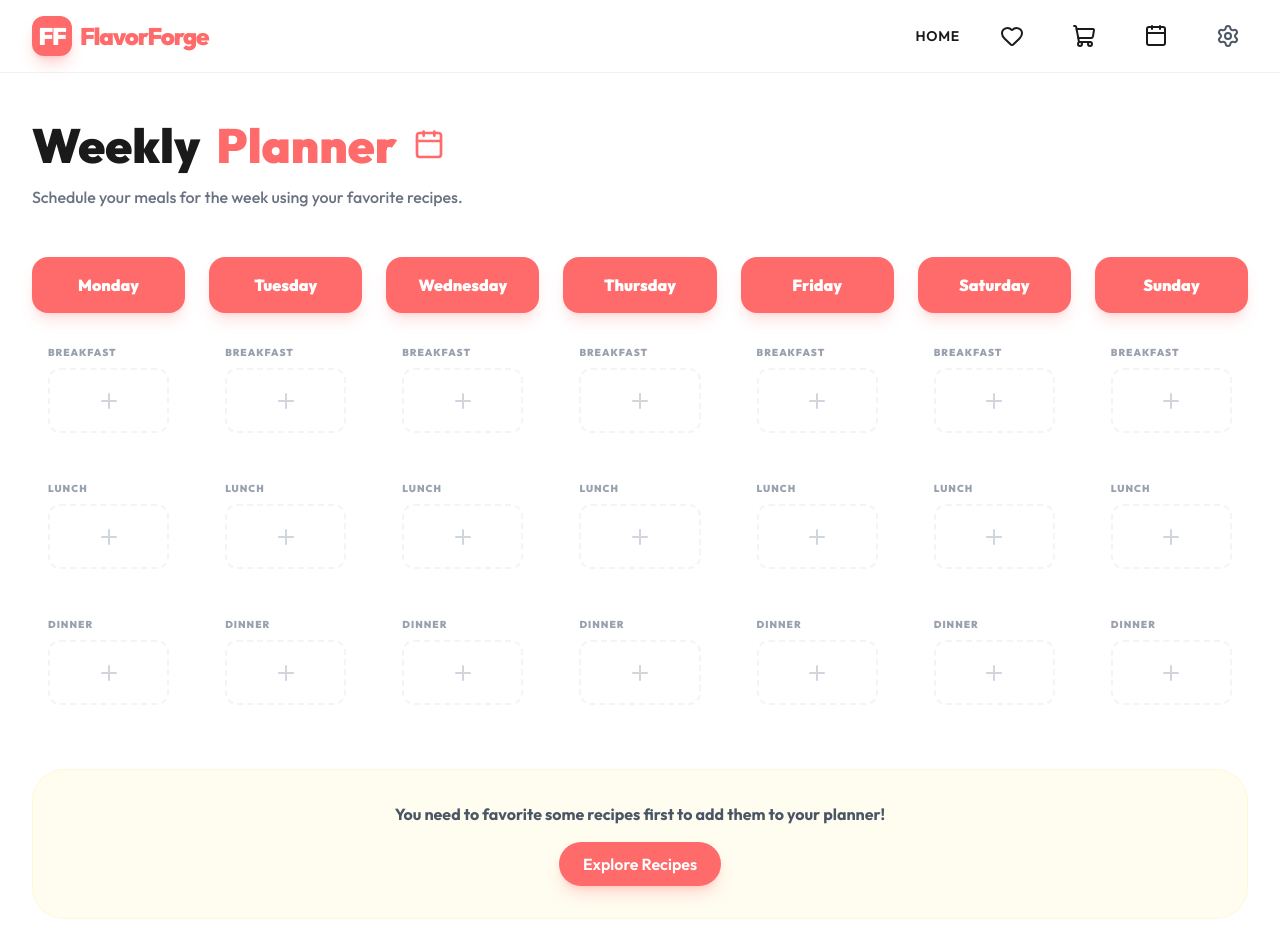
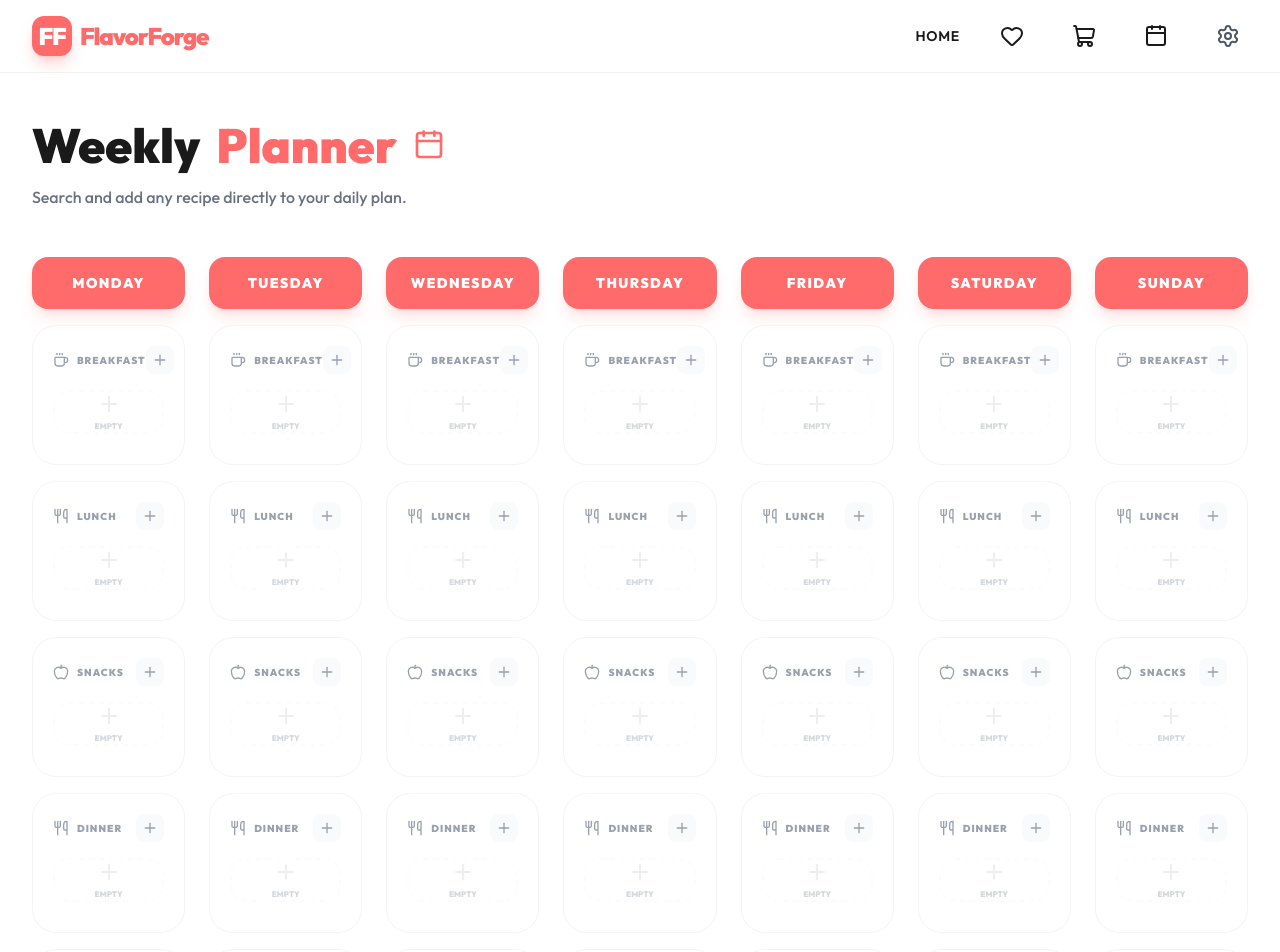
Before and after one commit to pravallikha502/FlavorForge, a React (Vite) app: page /planner in a window 1280 px wide. Shown: the top 952 px of the page. Built offline with nearby package versions, Linux system fonts and the light colour scheme.

Commit message:
Save all Weekly Planner enhancements: Multi-item support and Direct Search

```diff
--- a/src/components/RecipeCard.jsx
+++ b/src/components/RecipeCard.jsx
@@ -40,10 +40,10 @@ const RecipeCard = ({ recipe }) => {
             <PlayCircle className="text-white w-12 h-12" />
           </div>
           <div className="absolute bottom-3 left-3 flex gap-2">
-            <span className="px-3 py-1 bg-primary/90 backdrop-blur-md text-white text-[10px] font-bold rounded-full uppercase tracking-wider">
+            <span className="px-3 py-1 bg-primary text-white text-[10px] font-bold rounded-full uppercase tracking-wider">
               {recipe.strCategory}
             </span>
-            <span className="px-3 py-1 bg-white/90 dark:bg-black/60 backdrop-blur-md text-dark dark:text-white text-[10px] font-bold rounded-full uppercase tracking-wider">
+            <span className="px-3 py-1 bg-white/90 dark:bg-slate-800 backdrop-blur-md text-dark dark:text-white text-[10px] font-bold rounded-full uppercase tracking-wider border border-white/20 dark:border-slate-700">
               {recipe.strArea}
             </span>
           </div>
--- a/src/components/SearchBar.jsx
+++ b/src/components/SearchBar.jsx
@@ -113,7 +113,7 @@ const SearchBar = ({ onSearch }) => {
           }}
           onFocus={() => setShowDropdown(true)}
           placeholder="Search recipes, ingredients, or cuisines..."
-          className="w-full pl-14 pr-12 py-4 rounded-2xl bg-white dark:bg-gray-900 border-2 border-transparent focus:border-primary/30 focus:bg-white dark:focus:bg-gray-800 outline-none shadow-xl transition-all font-medium"
+          className="w-full pl-14 pr-12 py-4 rounded-2xl bg-white dark:bg-slate-900 border-2 border-transparent focus:border-primary/30 focus:bg-white dark:focus:bg-slate-800 outline-none shadow-xl transition-all font-medium text-dark dark:text-white placeholder-gray-400 dark:placeholder-slate-500"
         />
         {query && (
           <button
--- a/src/pages/MealPlanner.jsx
+++ b/src/pages/MealPlanner.jsx
@@ -1,37 +1,75 @@
-import React, { useState } from 'react';
-import { Calendar, Plus, Trash2, ChevronLeft, ChevronRight, Wand2 } from 'lucide-react';
+import React, { useState, useEffect } from 'react';
+import { Calendar, Plus, Trash2, Search, X, Coffee, Utensils, Apple, Cookie, Loader2, Sparkles } from 'lucide-react';
 import { motion, AnimatePresence } from 'framer-motion';
 import { Link } from 'react-router-dom';
-import { useFavorites } from '../context/FavoritesContext';
+import recipeService from '../services/recipeService';
 
 const MealPlanner = () => {
-  const { favorites } = useFavorites();
   const [planner, setPlanner] = useState(() => {
-    const saved = localStorage.getItem('flavorforge_planner');
+    const saved = localStorage.getItem('flavorforge_planner_v2');
     return saved ? JSON.parse(saved) : {
-      Monday: { breakfast: null, lunch: null, dinner: null },
-      Tuesday: { breakfast: null, lunch: null, dinner: null },
-      Wednesday: { breakfast: null, lunch: null, dinner: null },
-      Thursday: { breakfast: null, lunch: null, dinner: null },
-      Friday: { breakfast: null, lunch: null, dinner: null },
-      Saturday: { breakfast: null, lunch: null, dinner: null },
-      Sunday: { breakfast: null, lunch: null, dinner: null },
+      Monday: { Breakfast: [], Lunch: [], Snacks: [], Dinner: [], Dessert: [] },
+      Tuesday: { Breakfast: [], Lunch: [], Snacks: [], Dinner: [], Dessert: [] },
+      Wednesday: { Breakfast: [], Lunch: [], Snacks: [], Dinner: [], Dessert: [] },
+      Thursday: { Breakfast: [], Lunch: [], Snacks: [], Dinner: [], Dessert: [] },
+      Friday: { Breakfast: [], Lunch: [], Snacks: [], Dinner: [], Dessert: [] },
+      Saturday: { Breakfast: [], Lunch: [], Snacks: [], Dinner: [], Dessert: [] },
+      Sunday: { Breakfast: [], Lunch: [], Snacks: [], Dinner: [], Dessert: [] },
     };
   });
 
+  const [isSearchOpen, setIsSearchOpen] = useState(false);
+  const [activeSlot, setActiveSlot] = useState(null); // { day, mealType }
+  const [searchQuery, setSearchQuery] = useState('');
+  const [searchResults, setSearchResults] = useState([]);
+  const [searching, setSearching] = useState(false);
+
   const days = ['Monday', 'Tuesday', 'Wednesday', 'Thursday', 'Friday', 'Saturday', 'Sunday'];
-  const meals = ['breakfast', 'lunch', 'dinner'];
+  const mealTypes = [
+    { id: 'Breakfast', icon: <Coffee className="w-4 h-4" /> },
+    { id: 'Lunch', icon: <Utensils className="w-4 h-4" /> },
+    { id: 'Snacks', icon: <Apple className="w-4 h-4" /> },
+    { id: 'Dinner', icon: <Utensils className="w-4 h-4" /> },
+    { id: 'Dessert', icon: <Cookie className="w-4 h-4" /> },
+  ];
 
-  const addToPlanner = (day, mealType, recipe) => {
-    const newPlanner = { ...planner, [day]: { ...planner[day], [mealType]: recipe } };
+  useEffect(() => {
+    if (searchQuery.length > 2) {
+      const delay = setTimeout(async () => {
+        setSearching(true);
+        const results = await recipeService.searchByName(searchQuery);
+        setSearchResults(results.slice(0, 6));
+        setSearching(false);
+      }, 500);
+      return () => clearTimeout(delay);
+    } else {
+      setSearchResults([]);
+    }
+  }, [searchQuery]);
+
+  const addToPlanner = (recipe) => {
+    if (!activeSlot) return;
+    const { day, mealType } = activeSlot;
+    const currentMeals = planner[day][mealType] || [];
+    if (currentMeals.find(m => m.idMeal === recipe.idMeal)) return;
+
+    const newPlanner = {
+      ...planner,
+      [day]: { ...planner[day], [mealType]: [...currentMeals, recipe] }
+    };
     setPlanner(newPlanner);
-    localStorage.setItem('flavorforge_planner', JSON.stringify(newPlanner));
+    localStorage.setItem('flavorforge_planner_v2', JSON.stringify(newPlanner));
+    setIsSearchOpen(false);
+    setSearchQuery('');
   };
 
-  const removeFromPlanner = (day, mealType) => {
-    const newPlanner = { ...planner, [day]: { ...planner[day], [mealType]: null } };
+  const removeFromPlanner = (day, mealType, recipeId) => {
+    const newPlanner = {
+      ...planner,
+      [day]: { ...planner[day], [mealType]: planner[day][mealType].filter(r => r.idMeal !== recipeId) }
+    };
     setPlanner(newPlanner);
-    localStorage.setItem('flavorforge_planner', JSON.stringify(newPlanner));
+    localStorage.setItem('flavorforge_planner_v2', JSON.stringify(newPlanner));
   };
 
   return (
@@ -42,77 +80,148 @@ const MealPlanner = () => {
             Weekly <span className="text-primary">Planner</span>
             <Calendar className="text-primary w-8 h-8" />
           </h1>
-          <p className="text-gray-500 dark:text-gray-400 font-medium">
-            Schedule your meals for the week using your favorite recipes.
+          <p className="text-gray-500 dark:text-slate-400 font-medium">
+            Search and add any recipe directly to your daily plan.
           </p>
         </div>
       </div>
 
-      <div className="grid grid-cols-1 lg:grid-cols-7 gap-6">
+      <div className="grid grid-cols-1 md:grid-cols-2 lg:grid-cols-7 gap-6">
         {days.map((day) => (
           <div key={day} className="flex flex-col gap-4">
-            <div className="p-4 bg-primary text-white rounded-2xl font-black text-center shadow-lg shadow-primary/20">
+            <div className="p-4 bg-primary text-white rounded-2xl font-black text-center shadow-lg shadow-primary/20 text-sm uppercase tracking-widest">
               {day}
             </div>
 
-            {meals.map((meal) => (
-              <div key={meal} className="glass dark:glass-dark rounded-2xl p-4 min-h-[120px] flex flex-col justify-between group relative overflow-hidden">
-                <span className="text-[10px] uppercase font-black text-gray-400 mb-2 tracking-widest">{meal}</span>
+            {mealTypes.map((meal) => (
+              <div key={meal.id} className="glass dark:glass-dark rounded-3xl p-5 min-h-[140px] flex flex-col border border-gray-100 dark:border-slate-800 hover:shadow-2xl transition-all duration-500 group relative">
+                <div className="flex items-center justify-between mb-4">
+                  <span className="text-[10px] uppercase font-black text-gray-400 tracking-widest flex items-center gap-2">
+                    {meal.icon}
+                    {meal.id}
+                  </span>
+                  <button
+                    onClick={() => {
+                      setActiveSlot({ day, mealType: meal.id });
+                      setIsSearchOpen(true);
+                    }}
+                    className="p-1.5 rounded-lg bg-gray-50 dark:bg-slate-900 text-gray-400 hover:text-primary transition-colors"
+                  >
+                    <Plus className="w-4 h-4" />
+                  </button>
+                </div>
 
-                {planner[day][meal] ? (
-                  <div className="relative z-10">
-                    <img
-                      src={planner[day][meal].strMealThumb}
-                      className="w-full h-20 object-cover rounded-xl mb-2"
-                      alt=""
-                    />
-                    <p className="text-xs font-bold line-clamp-1">{planner[day][meal].strMeal}</p>
+                <div className="space-y-3 flex-grow">
+                  <AnimatePresence>
+                    {planner[day][meal.id]?.map((recipe) => (
+                      <motion.div
+                        key={recipe.idMeal}
+                        initial={{ opacity: 0, y: 10 }}
+                        animate={{ opacity: 1, y: 0 }}
+                        exit={{ opacity: 0, scale: 0.9 }}
+                        className="flex items-center gap-3 p-2 bg-white/50 dark:bg-slate-800/50 rounded-2xl border border-white dark:border-slate-700 shadow-sm group/item"
+                      >
+                        <img src={recipe.strMealThumb} className="w-10 h-10 object-cover rounded-xl" alt="" />
+                        <p className="text-[10px] font-bold line-clamp-2 leading-tight flex-grow">{recipe.strMeal}</p>
                         <button
-                      onClick={() => removeFromPlanner(day, meal)}
-                      className="absolute -top-1 -right-1 p-1 bg-red-500 text-white rounded-full opacity-0 group-hover:opacity-100 transition-opacity shadow-lg"
+                          onClick={() => removeFromPlanner(day, meal.id, recipe.idMeal)}
+                          className="p-1 text-gray-300 hover:text-red-500 transition-colors"
                         >
                           <Trash2 className="w-3 h-3" />
                         </button>
+                      </motion.div>
+                    ))}
+                  </AnimatePresence>
+
+                  {(!planner[day][meal.id] || planner[day][meal.id].length === 0) && (
+                    <div className="flex-grow flex flex-col items-center justify-center border-2 border-dashed border-gray-50 dark:border-slate-800 rounded-2xl opacity-40">
+                      <Plus className="w-6 h-6 text-gray-300 mb-1" />
+                      <span className="text-[8px] font-black uppercase text-gray-400">Empty</span>
                     </div>
-                ) : (
-                  <div className="flex-grow flex items-center justify-center border-2 border-dashed border-gray-100 dark:border-gray-800 rounded-xl">
-                    {favorites.length > 0 ? (
-                      <div className="relative w-full h-full">
-                        <select
-                          className="absolute inset-0 w-full h-full opacity-0 cursor-pointer"
-                          onChange={(e) => {
-                            const recipe = favorites.find(f => f.idMeal === e.target.value);
-                            if (recipe) addToPlanner(day, meal, recipe);
-                          }}
-                        >
-                          <option value="">Add</option>
-                          {favorites.map(f => (
-                            <option key={f.idMeal} value={f.idMeal}>{f.strMeal}</option>
-                          ))}
-                        </select>
-                        <div className="flex flex-col items-center justify-center h-full text-gray-300">
-                          <Plus className="w-6 h-6" />
-                        </div>
-                      </div>
-                    ) : (
-                      <Link to="/" className="text-gray-300 hover:text-primary transition-colors">
-                        <Plus className="w-6 h-6" />
-                      </Link>
                   )}
                 </div>
-                )}
               </div>
             ))}
           </div>
         ))}
       </div>
 
-      {favorites.length === 0 && (
-        <div className="mt-12 p-8 bg-accent/10 rounded-[32px] border border-accent/20 text-center">
-          <p className="font-bold text-gray-600 mb-4">You need to favorite some recipes first to add them to your planner!</p>
-          <Link to="/" className="btn btn-primary inline-flex">Explore Recipes</Link>
+      {/* Search & Add Modal */}
+      <AnimatePresence>
+        {isSearchOpen && (
+          <div className="fixed inset-0 z-[200] flex items-center justify-center p-4">
+            <motion.div
+              initial={{ opacity: 0 }}
+              animate={{ opacity: 1 }}
+              exit={{ opacity: 0 }}
+              onClick={() => setIsSearchOpen(false)}
+              className="absolute inset-0 bg-black/60 backdrop-blur-md"
+            />
+
+            <motion.div
+              initial={{ opacity: 0, scale: 0.9, y: 20 }}
+              animate={{ opacity: 1, scale: 1, y: 0 }}
+              exit={{ opacity: 0, scale: 0.9, y: 20 }}
+              className="relative w-full max-w-xl glass dark:glass-dark rounded-[40px] p-8 md:p-10 shadow-2xl overflow-hidden"
+            >
+              <div className="flex items-center justify-between mb-8">
+                <h2 className="text-2xl font-black flex items-center gap-3">
+                  <Search className="text-primary" />
+                  Add to {activeSlot?.day} {activeSlot?.mealType}
+                </h2>
+                <button onClick={() => setIsSearchOpen(false)} className="p-2 rounded-full hover:bg-gray-100 dark:hover:bg-gray-800">
+                  <X className="w-6 h-6" />
+                </button>
+              </div>
+
+              <div className="relative mb-8">
+                <input
+                  autoFocus
+                  type="text"
+                  placeholder="Search any recipe (e.g. Pasta, Burger)..."
+                  value={searchQuery}
+                  onChange={(e) => setSearchQuery(e.target.value)}
+                  className="w-full px-6 py-4 rounded-2xl bg-gray-50 dark:bg-slate-900 border-none outline-none focus:ring-2 ring-primary/20 font-bold"
+                />
+                {searching && <Loader2 className="absolute right-4 top-1/2 -translate-y-1/2 w-5 h-5 animate-spin text-primary" />}
+              </div>
+
+              <div className="grid grid-cols-1 sm:grid-cols-2 gap-4 max-h-[400px] overflow-y-auto pr-2 scrollbar-hide">
+                {searchResults.map((recipe) => (
+                  <motion.div
+                    key={recipe.idMeal}
+                    whileHover={{ scale: 1.02 }}
+                    className="flex items-center gap-4 p-3 bg-white dark:bg-slate-800 rounded-2xl border border-gray-100 dark:border-slate-700 group cursor-pointer"
+                    onClick={() => addToPlanner(recipe)}
+                  >
+                    <img src={recipe.strMealThumb} className="w-16 h-16 object-cover rounded-xl" alt="" />
+                    <div className="flex-grow">
+                      <h4 className="font-bold text-xs line-clamp-2 mb-1 group-hover:text-primary transition-colors">{recipe.strMeal}</h4>
+                      <div className="flex items-center gap-2">
+                        <span className="text-[8px] font-black uppercase text-gray-400 bg-gray-100 dark:bg-slate-900 px-2 py-0.5 rounded-md">{recipe.strCategory}</span>
+                        <Plus className="w-3 h-3 text-primary ml-auto opacity-0 group-hover:opacity-100 transition-opacity" />
+                      </div>
+                    </div>
+                  </motion.div>
+                ))}
+
+                {searchQuery.length > 2 && !searching && searchResults.length === 0 && (
+                  <div className="col-span-full py-10 text-center text-gray-400 font-bold">
+                    No recipes found. Try another search!
                   </div>
                 )}
+
+                {searchQuery.length <= 2 && (
+                  <div className="col-span-full py-10 text-center">
+                    <Sparkles className="w-10 h-10 text-primary/20 mx-auto mb-4" />
+                    <p className="text-gray-400 font-bold text-sm">Type to search thousands of recipes...</p>
+                  </div>
+                )}
+              </div>
+            </motion.div>
+          </div>
+        )}
+      </AnimatePresence>
     </div>
   );
 };
--- a/src/pages/ShoppingList.jsx
+++ b/src/pages/ShoppingList.jsx
@@ -51,7 +51,7 @@ const ShoppingList = () => {
               <ShoppingCart className="w-12 h-12" />
             </div>
             <h2 className="text-3xl font-bold mb-4">Your list is empty</h2>
-            <p className="text-gray-500 dark:text-gray-400 mb-10 max-w-md">
+            <p className="text-gray-500 dark:text-slate-400 mb-10 max-w-md">
               Add ingredients from any recipe detail page to keep track of what you need to buy.
             </p>
             <Link to="/" className="btn btn-primary px-10 py-4 text-lg">
@@ -94,7 +94,7 @@ const ShoppingList = () => {
                 </div>
                 <div>
                   <h4 className="text-xl font-bold">All set?</h4>
-                  <p className="text-gray-500 text-sm">You have {shoppingList.length} items ready for your next meal.</p>
+                  <p className="text-gray-500 dark:text-gray-400 text-sm">You have {shoppingList.length} items ready for your next meal.</p>
                 </div>
               </div>
               <Link to="/" className="btn btn-primary px-8 py-4">
--- a/src/services/recipeService.js
+++ b/src/services/recipeService.js
@@ -73,7 +73,7 @@ const recipeService = {
   getTrending: async () => {
     try {
       // Fetch multiple random to simulate trending
-      const promises = Array.from({ length: 8 }).map(() => axios.get(`${BASE_URL}/random.php`));
+      const promises = Array.from({ length: 16 }).map(() => axios.get(`${BASE_URL}/random.php`));
       const results = await Promise.all(promises);
       return results.map(res => res.data.meals[0]).filter(Boolean);
     } catch (error) {
```
Also changed, not shown: src/pages/Home.jsx (+18 -0 lines), src/pages/RecipeDetails.jsx (+5 -5 lines). Lines whose indentation alone changed are shown as unchanged.
